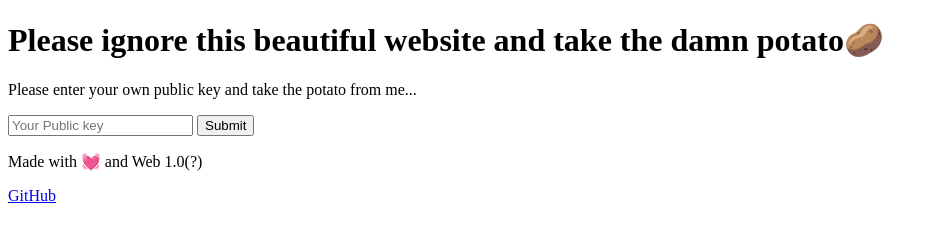
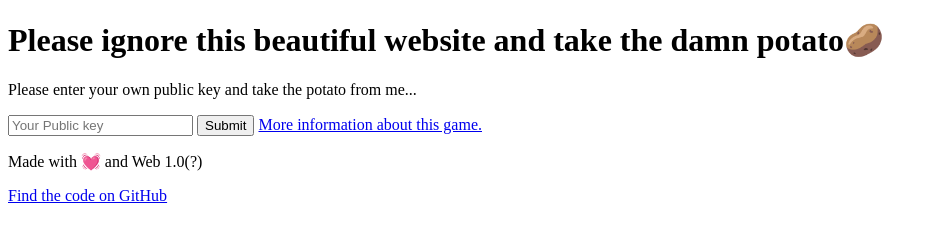
Before and after one commit to Smephite/Stellar-Potato, a website: page index.html in a window 1280 px wide. Shown: the whole page, without its empty margins (0-937 px from the left). Drawn offline with Linux system fonts and the light colour scheme.

Commit message:
Add more information to webpage

```diff
--- a/index.html
+++ b/index.html
@@ -8,8 +8,9 @@
         <p>Please enter your own public key and take the potato from me...</p>
         <input id="pub" placeholder="Your Public key"/>
         <button onclick=submit()>Submit</button>
+        <a href="http://stellarhotpotato.tk/">More information about this game.</a>
         <p>Made with 💓 and Web 1.0(?)</p>
-        <a href="https://github.com/Smephite/Stellar-Potato">GitHub</a>
+        <a href="https://github.com/Smephite/Stellar-Potato">Find the code on GitHub</a>
     </body>
     <script>
         function submit(){
```
